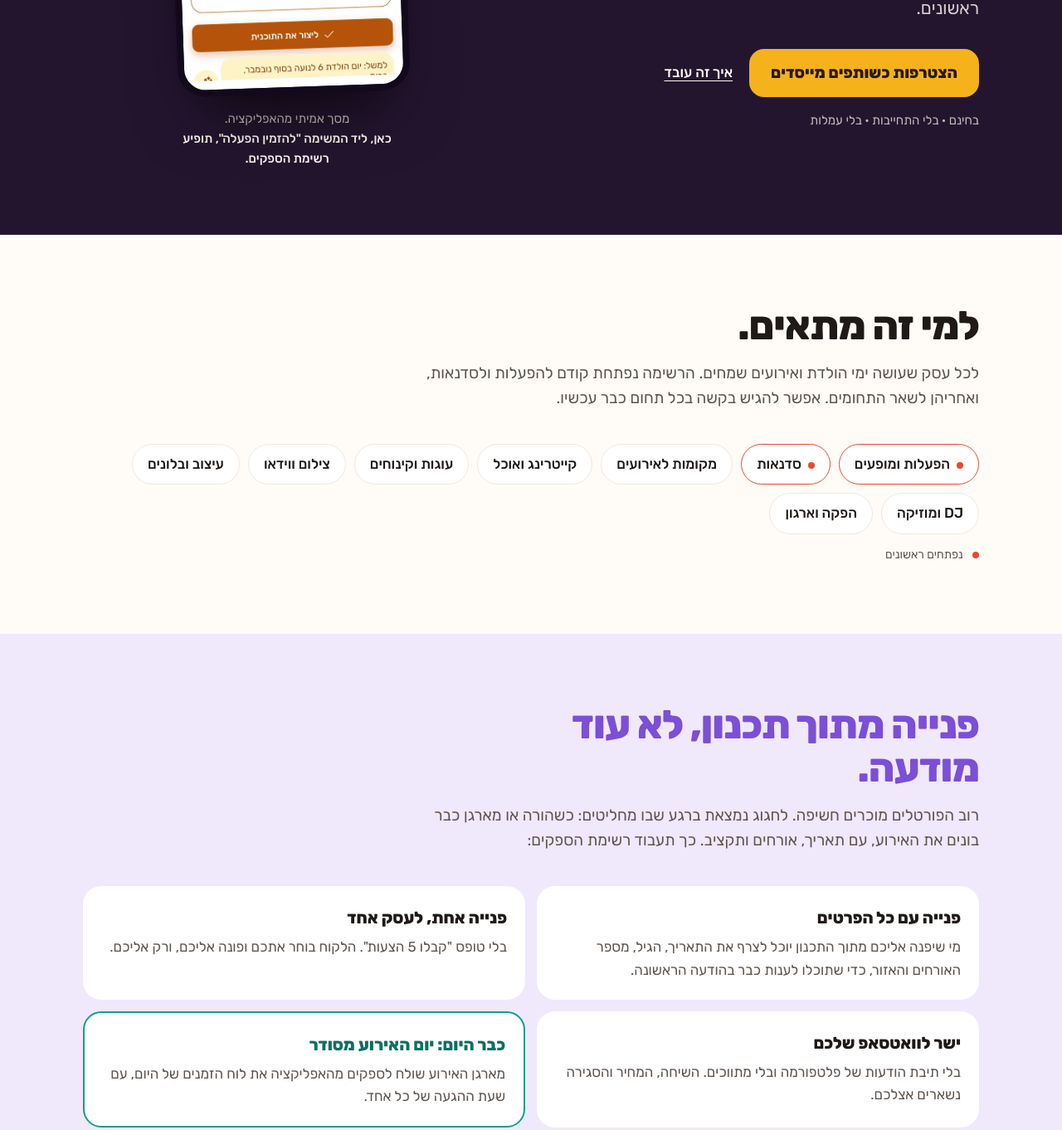
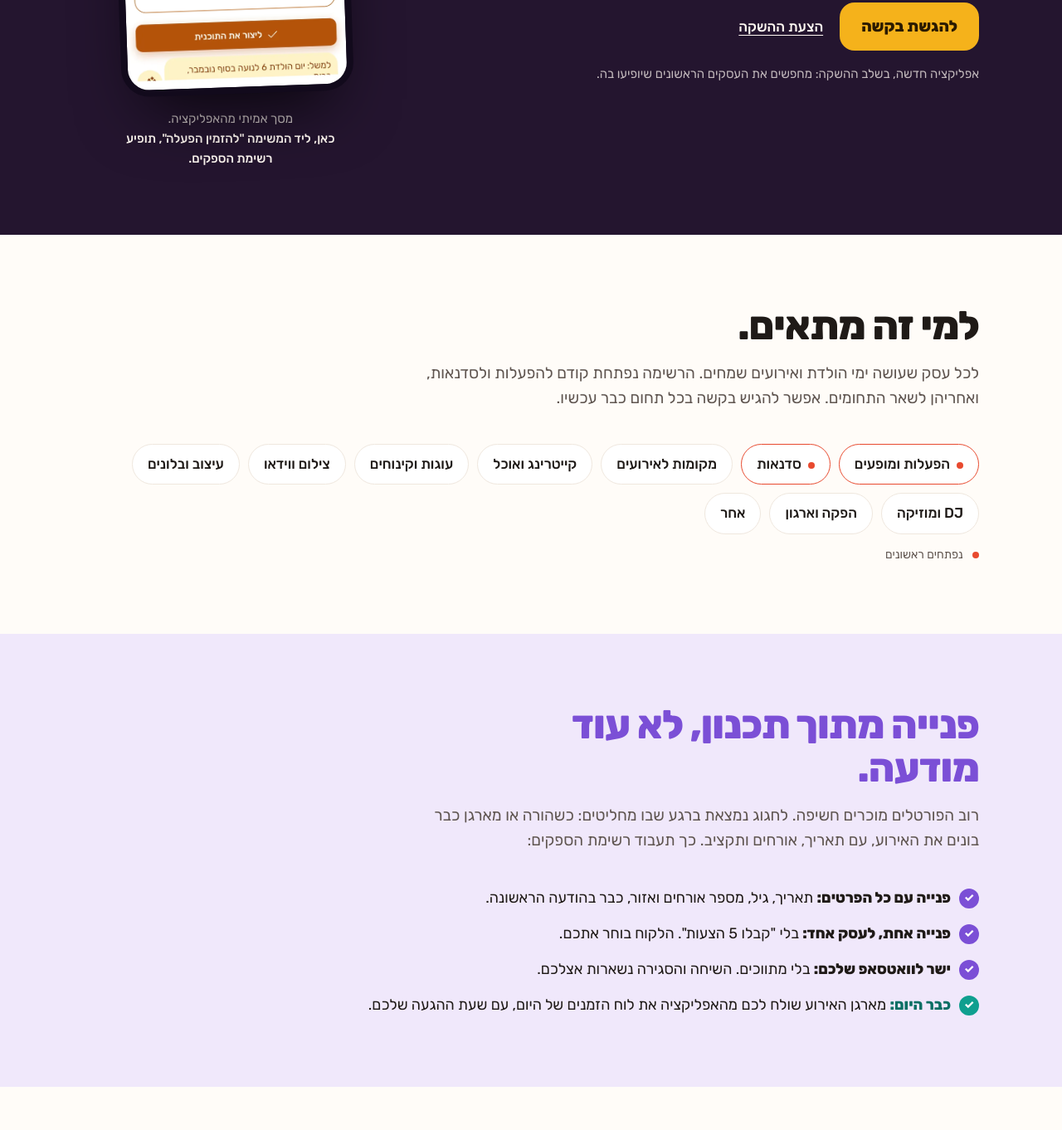
Before and after one commit to GGBoi360/lahgog-business, a plain HTML site: page index.html in a window 1280 px wide. Shown: the part 534-1896 px from the top of the page at 83% size. Drawn offline with Linux system fonts and the light colour scheme.

Commit message:
Launch offer instead of founding partners; two-line hero; light strengths list

```diff
--- a/biz.css
+++ b/biz.css
@@ -24,7 +24,9 @@
 .biz-bar .sb-cta:focus-visible { outline: 3px solid #fff8f2; outline-offset: 2px; }
 @media (max-width: 760px) { .biz-bar > .sb-links { display: none; } }
 .plain-top.sitebar .biz-tag { background: var(--lavender); color: var(--violet); }
-.biz-hero h1 { max-width: 13ch; }
+/* Two lines on a computer ("הלקוחות הבאים שלכם / כבר מתכננים."); a phone may wrap inside them. */
+.biz-hero h1 { max-width: none; }
+@media (min-width: 900px) { .biz-hero h1 .nowrap { display: block; white-space: nowrap; } }
 .cta-row { display: flex; flex-wrap: wrap; align-items: center; gap: 12px 20px; }
 .ghost-link { color: #fff8f2; font-weight: 500; text-underline-offset: 4px; }
 .hero-terms { margin: 16px 0 0; font-size: 15px; color: rgba(255, 248, 242, 0.72); }
@@ -40,6 +42,13 @@
 .chips li.first { border-color: var(--coral); }
 .chips li.first::before, .chips-key .dot { content: ''; display: inline-block; width: 8px; height: 8px; border-radius: 50%; background: var(--coral); margin-inline-end: 8px; vertical-align: middle; }
 .chips-key { margin: 14px 0 0; font-size: 14px; color: var(--muted); }
+/* The strengths: a light list, one line each (owner: the cards were heavy, nobody reads them). */
+.strengths { list-style: none; margin: 0; padding: 0; display: grid; gap: 14px; max-width: 44em; font-size: 18px; }
+.strengths li { position: relative; padding-inline-start: 34px; }
+.strengths li::before { content: "✓"; position: absolute; inset-inline-start: 0; top: 0; width: 24px; height: 24px; border-radius: 50%; background: var(--violet); color: #fff; font-size: 14px; font-weight: 800; display: grid; place-items: center; margin-top: 3px; }
+.strengths b { font-weight: 800; }
+.strengths li.today::before { background: var(--teal); }
+.strengths li.today b { color: var(--teal-ink); }
 .value-grid { display: grid; gap: 14px; }
 @media (min-width: 760px) { .value-grid { grid-template-columns: 1fr 1fr; } }
 .value-grid article { background: var(--surface); border-radius: 22px; padding: 22px; }
--- a/index.html
+++ b/index.html
@@ -4,14 +4,14 @@
     <meta charset="utf-8" />
     <meta name="viewport" content="width=device-width, initial-scale=1" />
     <title>לחגוג לעסקים: ספקים לימי הולדת ואירועים</title>
-    <meta name="description" content="לחגוג היא אפליקציה לימי הולדת ואירועים: היא זוכרת, מזכירה ועוזרת לתכנן. ספקים לאירועים מוזמנים להצטרף כשותפים מייסדים לרשימת הספקים שלה, בחינם ובלי התחייבות." />
+    <meta name="description" content="לחגוג היא אפליקציה לימי הולדת ואירועים: היא זוכרת, מזכירה ועוזרת לתכנן. ספקים לאירועים מוזמנים להצטרף לרשימת הספקים שלה בהצעת ההשקה: העסקים הראשונים מצטרפים בחינם." />
     <meta name="color-scheme" content="light dark" />
     <meta name="theme-color" content="#24152F" />
     <link rel="canonical" href="https://lahgog.com/" />
     <meta property="og:type" content="website" />
     <meta property="og:site_name" content="לחגוג לעסקים" />
     <meta property="og:title" content="לחגוג לעסקים" />
-    <meta property="og:description" content="ספקים לימי הולדת ולאירועים: מצטרפים כשותפים מייסדים לרשימת הספקים של לחגוג, בחינם ובלי התחייבות." />
+    <meta property="og:description" content="ספקים לימי הולדת ולאירועים: הצעת ההשקה של לחגוג, העסקים הראשונים מצטרפים לרשימת הספקים בחינם." />
     <meta property="og:url" content="https://lahgog.com/" />
     <meta property="og:locale" content="he_IL" />
     <link rel="icon" href="/favicon.svg" type="image/svg+xml" />
@@ -23,8 +23,8 @@
     <link rel="stylesheet" href="/chrome.css" />
   </head>
   <body>
-    <!-- lahgog.com, "לחגוג לעסקים" (R87; round 2 on 2026-11-17: events in general, a vendor's pitch, founding-partner
-         terms, FAQ). Source of truth: yomuledet/site-biz/, mirrored to GGBoi360/lahgog-business. Rules
+    <!-- lahgog.com, "לחגוג לעסקים" (R87; round 2 on 2026-11-17: events in general, a vendor's pitch, the launch offer
+         (הצעת ההשקה), FAQ). Source of truth: yomuledet/site-biz/, mirrored to GGBoi360/lahgog-business. Rules
          (docs/website/DECISIONS.md, research/vendor-site.md and vendor-deal.md): no fake counters, numbers or logos;
          what exists today and what comes later are kept apart, and nothing later has a date; the screenshot is the
          real app. -->
@@ -33,20 +33,20 @@
       <!-- chrome:bar -->
       <header class="sitebar biz-bar">
         <a class="sb-mark" href="/"><img src="/icon.svg" alt="" width="40" height="40" />לחגוג <span class="biz-tag">לעסקים</span></a>
-        <nav class="sb-links" aria-label="ניווט"><a href="/#how">איך זה עובד</a><a href="/#terms">התנאים</a><a href="/#faq">שאלות</a><a href="/verification">אימות עסקים</a><a class="sb-biz" href="https://lahgog.app/">האפליקציה</a></nav>
+        <nav class="sb-links" aria-label="ניווט"><a href="/#how">איך זה עובד</a><a href="/#terms">הצעת ההשקה</a><a href="/#faq">שאלות</a><a href="/verification">אימות עסקים</a><a class="sb-biz" href="https://lahgog.app/">האפליקציה</a></nav>
         <a class="sb-cta" href="/apply">הצטרפות</a>
         </header>
       <!-- /chrome:bar -->
 
       <section class="wrap hero biz-hero" id="main">
         <div>
-          <h1>הלקוחות הבאים שלכם כבר מתכננים.</h1>
+          <h1><span class="nowrap">הלקוחות הבאים שלכם</span> <span class="nowrap">כבר מתכננים.</span></h1>
           <p class="lead"><a href="https://lahgog.app/">לחגוג</a> היא אפליקציה לימי הולדת ולאירועים: היא זוכרת כל תאריך, מזכירה בזמן, ועוזרת לתכנן כל שמחה, מהאורחים ועד הספקים. אנחנו בונים בה רשימת ספקים, ומזמינים עסקים להצטרף ראשונים.</p>
           <div class="cta-row">
-            <a class="go-link" href="/apply">הצטרפות כשותפים מייסדים</a>
-            <a class="ghost-link" href="#how">איך זה עובד</a>
+            <a class="go-link" href="/apply">להגשת בקשה</a>
+            <a class="ghost-link" href="#terms">הצעת ההשקה</a>
           </div>
-          <p class="hero-terms">בחינם · בלי התחייבות · בלי עמלות</p>
+          <p class="hero-terms">אפליקציה חדשה, בשלב ההשקה: מחפשים את העסקים הראשונים שיופיעו בה.</p>
         </div>
         <figure class="biz-shot">
           <div class="shot"><img src="/shots/plan-card.webp" alt="מסך תכנון אמיתי מהאפליקציה: יום הולדת בגינה, עשר משימות, ביניהן להזמין הפעלה או בעל מקצוע לילדים." width="600" height="1122" /></div>
@@ -71,6 +71,7 @@
             <li>עיצוב ובלונים</li>
             <li>DJ ומוזיקה</li>
             <li>הפקה וארגון</li>
+            <li>אחר</li>
           </ul>
           <p class="chips-key"><span class="dot"></span> נפתחים ראשונים</p>
         </div>
@@ -80,12 +81,12 @@
         <div class="wrap">
           <h2 id="why-title">פנייה מתוך תכנון, לא עוד מודעה.</h2>
           <p class="intro">רוב הפורטלים מוכרים חשיפה. לחגוג נמצאת ברגע שבו מחליטים: כשהורה או מארגן כבר בונים את האירוע, עם תאריך, אורחים ותקציב. כך תעבוד רשימת הספקים:</p>
-          <div class="value-grid">
-            <article><h3>פנייה עם כל הפרטים</h3><p>מי שיפנה אליכם מתוך התכנון יוכל לצרף את התאריך, הגיל, מספר האורחים והאזור, כדי שתוכלו לענות כבר בהודעה הראשונה.</p></article>
-            <article><h3>פנייה אחת, לעסק אחד</h3><p>בלי טופס "קבלו 5 הצעות". הלקוח בוחר אתכם ופונה אליכם, ורק אליכם.</p></article>
-            <article><h3>ישר לוואטסאפ שלכם</h3><p>בלי תיבת הודעות של פלטפורמה ובלי מתווכים. השיחה, המחיר והסגירה נשארים אצלכם.</p></article>
-            <article class="today"><h3>כבר היום: יום האירוע מסודר</h3><p>מארגן האירוע שולח לספקים מהאפליקציה את לוח הזמנים של היום, עם שעת ההגעה של כל אחד.</p></article>
-          </div>
+          <ul class="strengths">
+            <li><b>פנייה עם כל הפרטים:</b> תאריך, גיל, מספר אורחים ואזור, כבר בהודעה הראשונה.</li>
+            <li><b>פנייה אחת, לעסק אחד:</b> בלי "קבלו 5 הצעות". הלקוח בוחר אתכם.</li>
+            <li><b>ישר לוואטסאפ שלכם:</b> בלי מתווכים. השיחה והסגירה נשארות אצלכם.</li>
+            <li class="today"><b>כבר היום:</b> מארגן האירוע שולח לכם מהאפליקציה את לוח הזמנים של היום, עם שעת ההגעה שלכם.</li>
+          </ul>
         </div>
       </section>
 
@@ -113,7 +114,8 @@
 
       <section class="band soft" id="terms" aria-labelledby="terms-title">
         <div class="wrap">
-          <h2 id="terms-title">תנאי השותפים המייסדים.</h2>
+          <h2 id="terms-title">הצעת ההשקה.</h2>
+          <p class="intro">לחגוג חדשה, ואנחנו בונים את רשימת הספקים שלה עכשיו. כדי שתהיה בה רשימה טובה ביום שהיא נפתחת, העסקים הראשונים שמתקבלים מצטרפים בחינם. בתמורה נבקש מכם פרטים מלאים ומשוב כנה בדרך.</p>
           <ul class="terms-list">
             <li><b>בחינם.</b> אין דמי הצטרפות, אין מנוי ואין עמלות, כל עוד לא הודענו אחרת.</li>
             <li><b>בלי התחייבות.</b> אפשר לצאת מהרשימה בכל רגע, בהודעת וואטסאפ או אימייל.</li>
@@ -130,7 +132,7 @@
           <div class="faq">
             <details>
               <summary>כמה זה עולה?</summary>
-              <p>היום כלום. שותפים מייסדים מופיעים בחינם. אם בעתיד יהיה מחיר, הוא יהיה תשלום חודשי קבוע, ונודיע עליו מראש ובכתב. בלי עמלה על עסקאות.</p>
+              <p>בהצעת ההשקה, כלום: העסקים הראשונים מופיעים בחינם. אם בעתיד יהיה מחיר, הוא יהיה תשלום חודשי קבוע, ונודיע עליו מראש ובכתב. בלי עמלה על עסקאות.</p>
             </details>
             <details>
               <summary>מתי רשימת הספקים נפתחת?</summary>
@@ -159,8 +161,8 @@
 
     <section class="closing" aria-labelledby="closing-title">
       <div class="wrap">
-        <h2 id="closing-title">רוצים להיות בין הראשונים?</h2>
-        <a class="go-link" href="/apply">הצטרפות כשותפים מייסדים</a>
+        <h2 id="closing-title">רוצים להיות בין העסקים הראשונים?</h2>
+        <a class="go-link" href="/apply">להגשת בקשה</a>
       </div>
     </section>
 
```
Also changed, not shown: 404.html (+1 -1 lines), apply.html (+4 -4 lines), privacy.html (+1 -1 lines), verification.html (+1 -1 lines), 1 other file.
